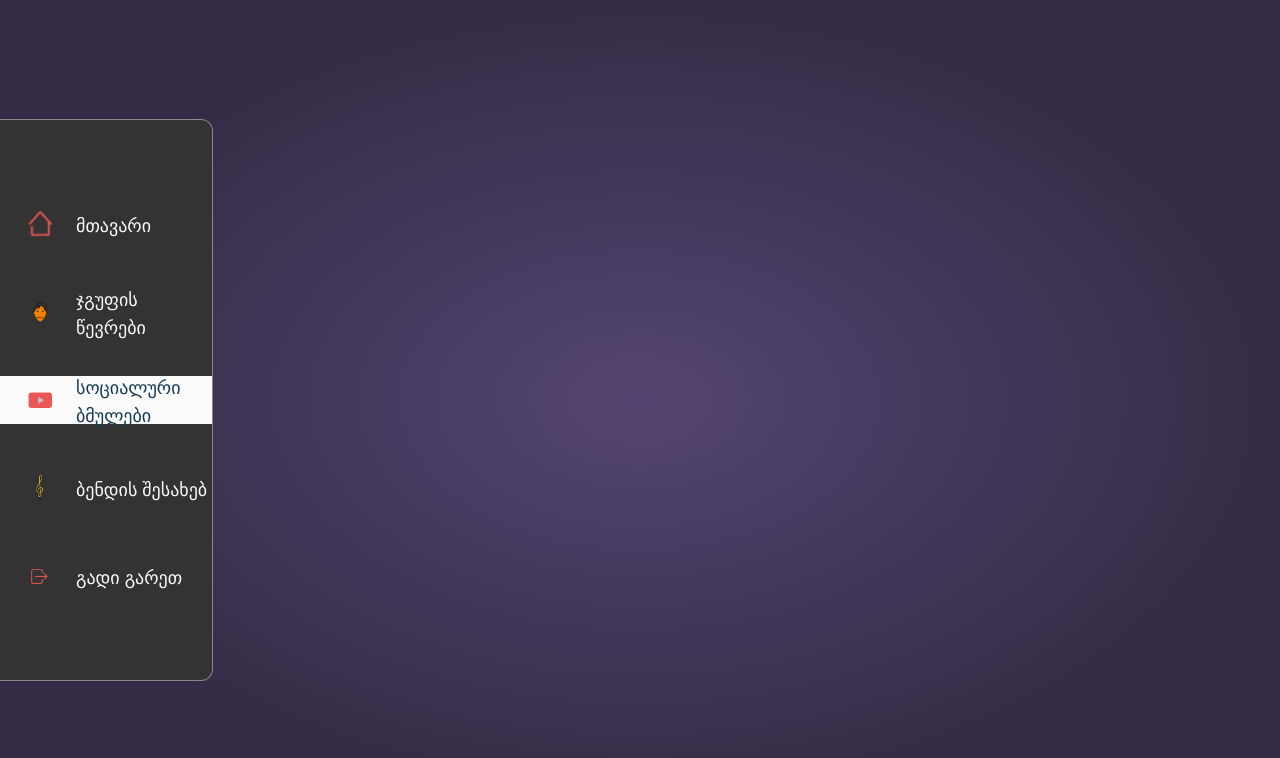
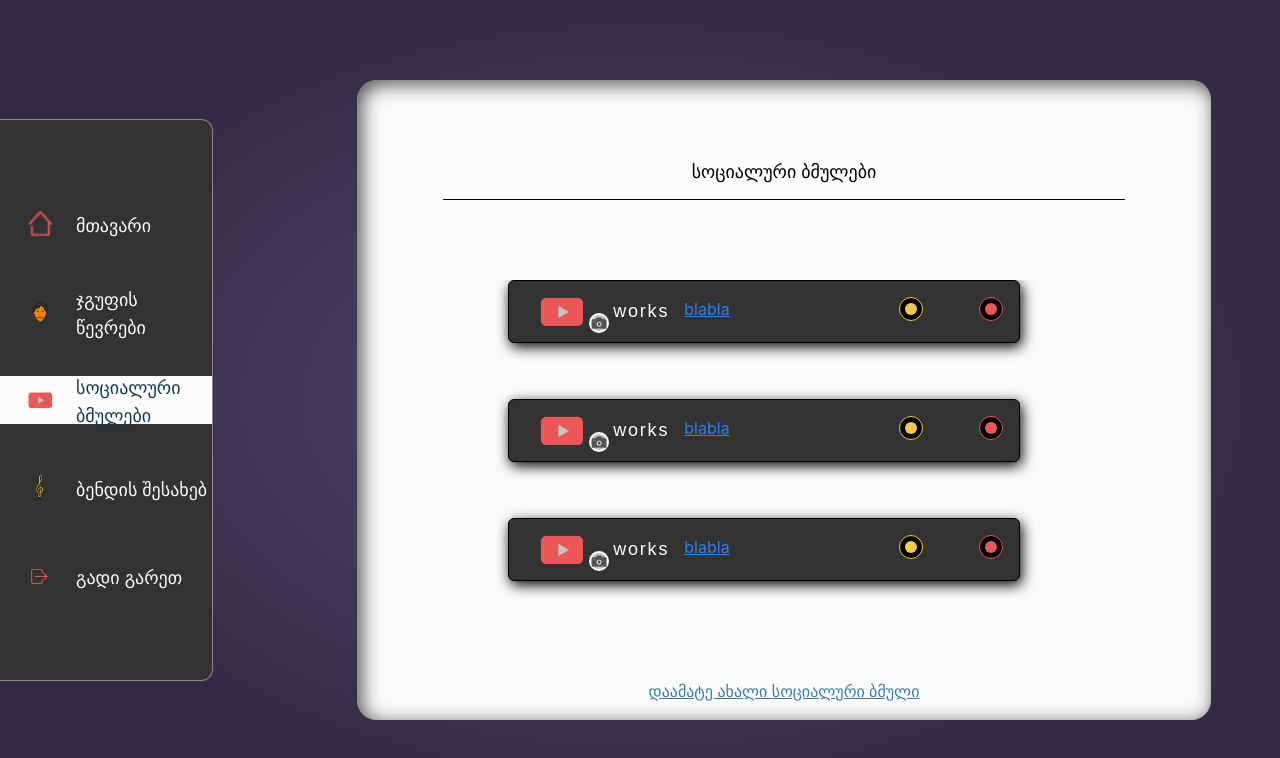
Before and after one commit to AniAvazneli/folksoul-front-nikanoza, a React (Create React App) app: page /links in a window 1280 px wide. Shown: the top 758 px of the page. Built offline with nearby package versions, Linux system fonts and the light colour scheme; no server answers.

Commit message:
feat: finish links page markup

```diff
--- a/src/App.tsx
+++ b/src/App.tsx
@@ -24,7 +24,7 @@ function App() {
         <Route path='/musicians/edit/:id' element={<EditMusician />} />
         <Route path='/links' element={<Links />} />
         <Route path='/links/new' element={<NewLink />} />
-        <Route path='/links/edit' element={<EditLink />} />
+        <Route path='/links/edit/:id' element={<EditLink />} />
         <Route path='/about' element={<About />} />
       </Routes>
     </div>
--- a/src/pages/Links/Links.tsx
+++ b/src/pages/Links/Links.tsx
@@ -1,9 +1,72 @@
-import { Menu } from 'components';
+import { Card, InfoHeader, Menu, Modal } from 'components';
+import { useState } from 'react';
+import { Link } from 'react-router-dom';
+import { AddLinkImg, DeleteLink, LinkComponent } from './components';
 
-const Links = () => (
-  <div className='w-full h-full flex items-center bg-[radial-gradient(50%_50%_at_50%_50%,_#534571_0%,_#342C46_100%)]'>
-    <Menu />
-  </div>
-);
+const Links = () => {
+  const [deleteModal, setDeleteModal] = useState<boolean>(false);
+  const [imgUploadModal, setImgUploadModal] = useState<boolean>();
+
+  const closeDeleteModal = () => {
+    setDeleteModal(false);
+  };
+
+  const openDeleteModal = () => {
+    setDeleteModal(true);
+  };
+
+  const closeImgUploadModal = () => {
+    setImgUploadModal(false);
+  };
+
+  const openImgUploadModal = () => {
+    setImgUploadModal(true);
+  };
+
+  const array = [1, 2, 3, 4, 5, 6, 7, 8];
+  return (
+    <div className='w-full h-full flex items-center bg-[radial-gradient(50%_50%_at_50%_50%,_#534571_0%,_#342C46_100%)]'>
+      <Menu />
+      <Card>
+        <InfoHeader className='mt-16'>სოციალური ბმულები</InfoHeader>
+        <ul
+          className='mt-20 w-full flex flex-col items-center gap-y-14 h-1/2 overflow-y-auto mr-10'
+          id='link-list'
+        >
+          {array.map((elem, index) => (
+            <LinkComponent
+              key={index}
+              linkObj={{ name: 'works', link: 'blabla' }}
+              openDeleteModal={openDeleteModal}
+              openImgUploadModal={openImgUploadModal}
+            />
+          ))}
+        </ul>
+        <Link
+          to={'/links/new'}
+          className='font-ninoMtavruli text-[#3A7DA3] underline mt-20'
+        >
+          დაამატე ახალი სოციალური ბმული
+        </Link>
+      </Card>
+      {deleteModal && (
+        <Modal close={closeDeleteModal}>
+          <DeleteLink
+            link={{ name: 'Corporation', link: 'corporation.ge' }}
+            close={closeDeleteModal}
+          />
+        </Modal>
+      )}
+      {imgUploadModal && (
+        <Modal close={closeImgUploadModal}>
+          <AddLinkImg
+            close={closeImgUploadModal}
+            link={{ name: 'Corporation', link: 'corporation.ge' }}
+          />
+        </Modal>
+      )}
+    </div>
+  );
+};
 
 export default Links;
```
